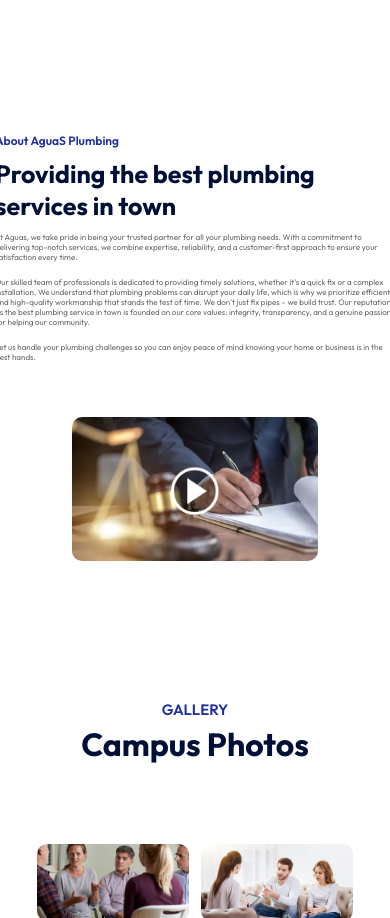
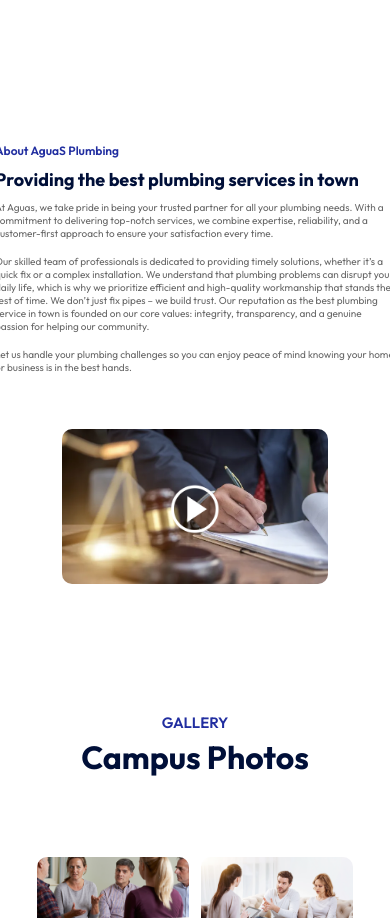
Before and after one commit to alejandrodiazrivera/Aguas, a React (Vite) app: page / in a window 390 px wide. Shown: the part 1642-2560 px from the top of the page. Built offline with nearby package versions, Linux system fonts and the light colour scheme.

Commit message:
rehaul of 400px media

```diff
--- a/src/Components/About/About.css
+++ b/src/Components/About/About.css
@@ -65,20 +65,19 @@
 /*------------Media query for screens up to 400px--------------*/
 @media(max-width: 400px) {
     .about {
-        padding: 5px;
+        padding: 5px 15px; /* Add horizontal padding */
     }
     .about-left, .about-right {
         padding: 10px;
-
+        margin: 10px 0;
     }
     .about h3 {
         font-size: 12px;
     }
-
     .about h2 {
-        font-size: 25px;
+        font-size: 18px;
     }
-    .about p{
-        font-size: 8px;
+    .about p {
+        font-size: 10px;
     }
 }
```
